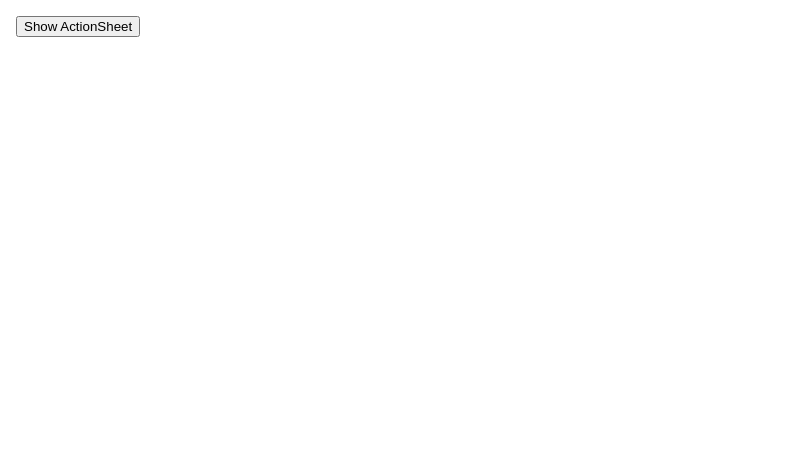
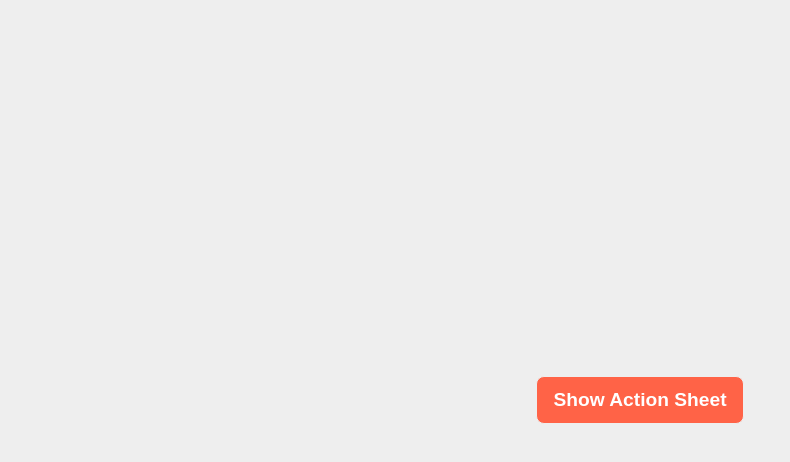
Before and after one commit to nelsonr/action-sheet-react, a React (Vite) app: page / in a window 1280 px wide. Shown: the top 462 px of the page, without its empty margins (0-790 px from the left). Built offline with nearby package versions, Linux system fonts and the light colour scheme.

Commit message:
Add some styles to content

```diff
--- a/src/App.css
+++ b/src/App.css
@@ -1,8 +1,27 @@
 main {
-    height: 100%;
+    height: 100dvh;
     padding: 16px;
+    display: flex;
+    justify-content: center;
+    align-items: center;
 }
 
 h1 {
     margin-top: 0;
 }
+
+button {
+    appearance: none;
+    padding: 12px 16px;
+    border: 1px solid #EEE;
+    border-radius: 8px;
+    background-color: tomato;
+    color: #FFF;
+    font-weight: bold;
+    font-size: 1.2em;
+    display: block;
+}
+
+.full-width {
+    width: 100%;
+}
--- a/src/App.tsx
+++ b/src/App.tsx
@@ -9,12 +9,12 @@ function App () {
 
     return (
         <main>
-            <button onClick={() => setShowActionSheet(true)}>Show ActionSheet</button>
+            <button onClick={() => setShowActionSheet(true)}>Show Action Sheet</button>
 
             <ActionSheet show={showActionSheet} onSlideDown={() => setShowActionSheet(false)}>
                 <h1>Hi there!</h1>
                 <p>Lorem ipsum, dolor sit amet consectetur adipisicing elit. Amet, ipsum. Praesentium ab molestias cupiditate maxime quod? Cumque similique tempore aperiam? Laboriosam sed dolorum maxime placeat nemo doloribus odit ut ex.</p>
-                <button onClick={() => setShowActionSheet(false)}>Close</button>
+                <button onClick={() => setShowActionSheet(false)} className='full-width'>Close</button>
             </ActionSheet>
         </main>
     )
--- a/src/index.css
+++ b/src/index.css
@@ -9,4 +9,5 @@ body {
 
 body {
     margin: 0;
+    background-color: #EEE;
 }
```
